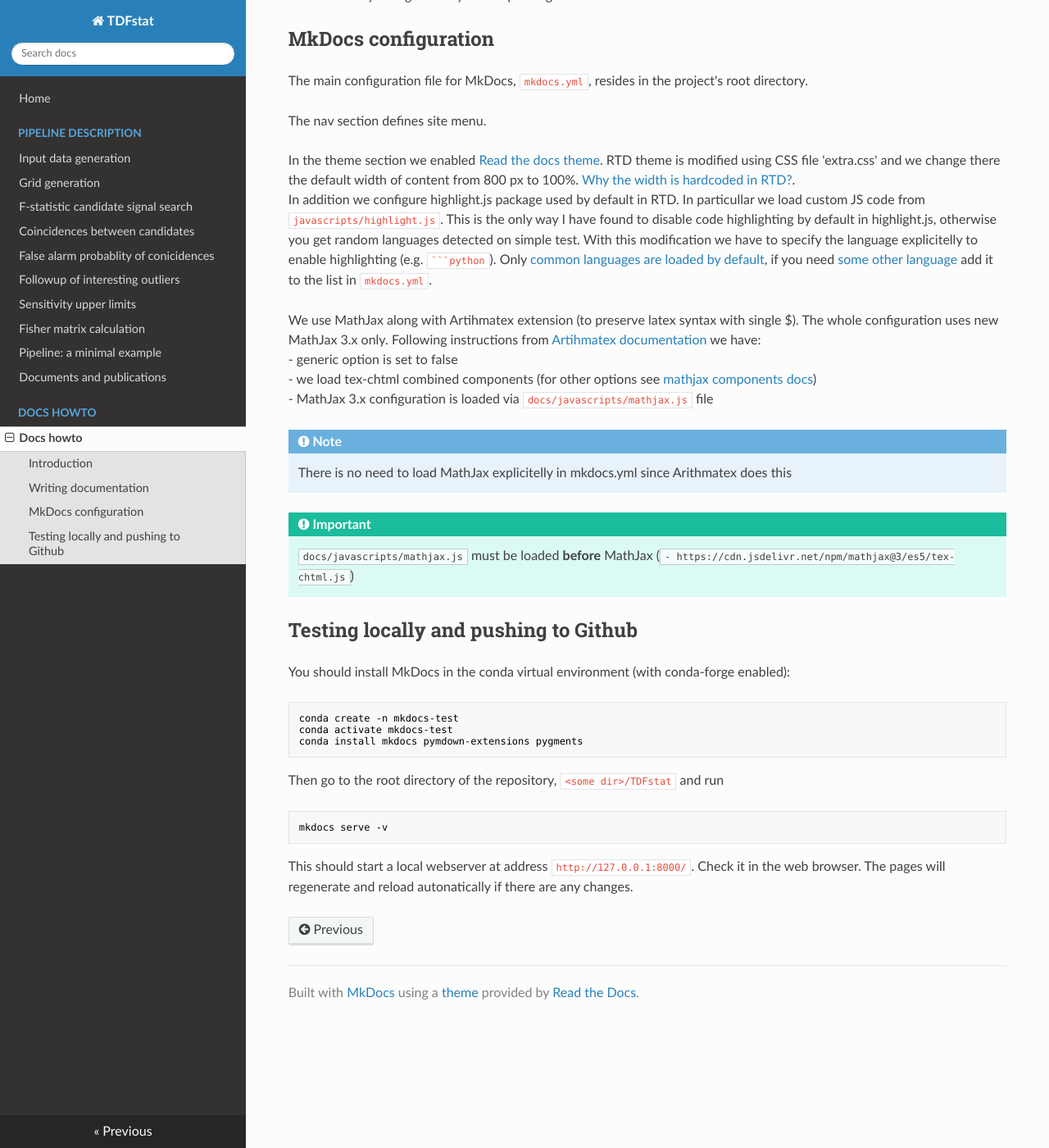
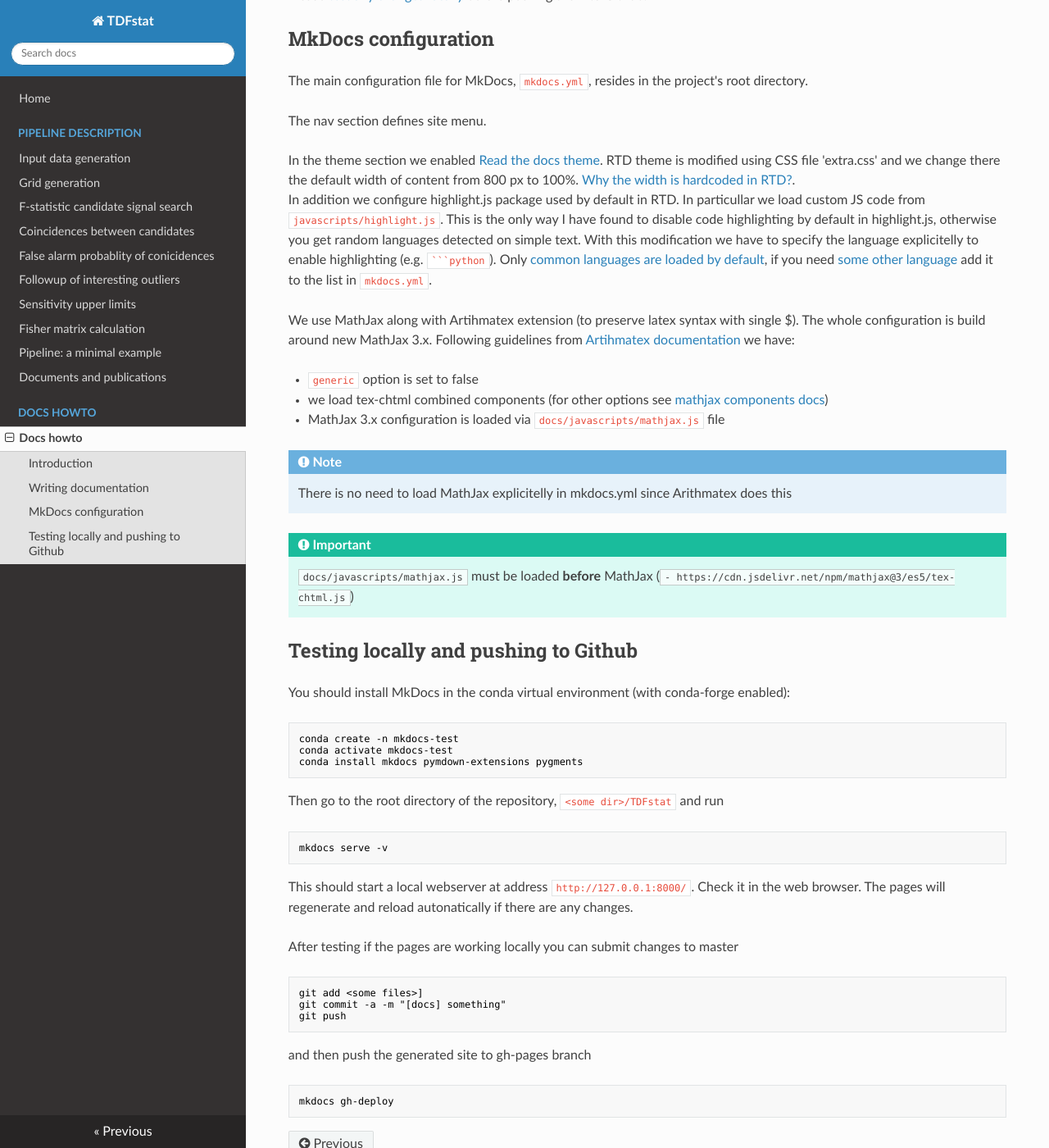
Before and after one commit to mbejger/TDFstat, an MkDocs documentation site: the page built from docs/mkdocs_howto/README.md, in a window 1280 px wide and 1400 px high, scrolled down 605 px. Shown: the whole window at 82% size. Built offline with MkDocs 1.6.1, drawn with Linux system fonts in a browser that asks for light colours; nearby versions of some CDN libraries; some of the changed text lies outside the part shown.

Commit message:
[docs] Updated docs howto

`````diff
--- a/docs/mkdocs_howto/README.md
+++ b/docs/mkdocs_howto/README.md
@@ -23,7 +23,7 @@ Some usefull documentation for authors:
 - [Admonitions](https://python-markdown.github.io/extensions/admonition/)
   (`!!! note|danger|important|highlight|blink`)
 
-Please test any changes locally before pushing them to Github!
+Please [test any changes locally](#testing) before pushing them to Github!
 
 
 ## MkDocs configuration
@@ -34,21 +34,23 @@ The nav section defines site menu.
 
 In the theme section we enabled [Read the docs theme](https://www.mkdocs.org/user-guide/choosing-your-theme/#readthedocs).
 RTD theme is modified using CSS file 'extra.css' and we change there the default width of content from 800 px to 100%. [Why the width is hardcoded in RTD?](https://github.com/readthedocs/sphinx_rtd_theme/issues/295).
-In addition we configure highlight.js package used by default in RTD. In particullar we load custom JS code from `javascripts/highlight.js`. This is the only way I have found to disable code highlighting by default in highlight.js, otherwise you get random languages detected on simple test. With this modification we have to specify the language explicitelly to enable highlighting (e.g. ````python`). Only [common languages are loaded by default](https://highlightjs.org/static/demo/), if you need [some other language](https://github.com/highlightjs/highlight.js/blob/main/SUPPORTED_LANGUAGES.md) add it to the list in `mkdocs.yml`.
+In addition we configure highlight.js package used by default in RTD. In particullar we load custom JS code from `javascripts/highlight.js`. This is the only way I have found to disable code highlighting by default in highlight.js, otherwise you get random languages detected on simple text. With this modification we have to specify the language explicitelly to enable highlighting (e.g. ````python`). Only [common languages are loaded by default](https://highlightjs.org/static/demo/), if you need [some other language](https://github.com/highlightjs/highlight.js/blob/main/SUPPORTED_LANGUAGES.md) add it to the list in `mkdocs.yml`.
 
 We use MathJax along with Artihmatex extension (to preserve latex syntax with single $).
-The whole configuration uses new MathJax 3.x only.
-Following instructions from [Artihmatex documentation](https://facelessuser.github.io/pymdown-extensions/extensions/arithmatex/#loading-mathjax) we have:
-- generic option is set to false
-- we load tex-chtml combined components (for other options see [mathjax components docs](https://docs.mathjax.org/en/latest/web/components/combined.html))
-- MathJax 3.x configuration is loaded via  `docs/javascripts/mathjax.js` file
+The whole configuration is build around new MathJax 3.x.
+Following guidelines from [Artihmatex documentation](https://facelessuser.github.io/pymdown-extensions/extensions/arithmatex/#loading-mathjax) we have:
+
+ - `generic` option is set to false
+ - we load tex-chtml combined components (for other options see [mathjax components docs](https://docs.mathjax.org/en/latest/web/components/combined.html))
+ - MathJax 3.x configuration is loaded via  `docs/javascripts/mathjax.js` file
+
 !!! note
     There is no need to load MathJax explicitelly in mkdocs.yml since Arithmatex does this
 !!! important
     `docs/javascripts/mathjax.js` must be loaded **before** MathJax (`- https://cdn.jsdelivr.net/npm/mathjax@3/es5/tex-chtml.js`)
 
 
-## Testing locally and pushing to Github
+## Testing locally and pushing to Github {#testing}
 
 You should install MkDocs in the conda virtual environment (with conda-forge enabled):
 ```
@@ -62,3 +64,14 @@ mkdocs serve -v
 ```
 This should start a local webserver at address `http://127.0.0.1:8000/`. Check it in the web browser.
 The pages will regenerate and reload autonatically if there are any changes.
+
+After testing if the pages are working locally you can submit changes to master
+```
+git add <some files>]
+git commit -a -m "[docs] something"
+git push
+```
+and then push the generated site to gh-pages branch
+```
+mkdocs gh-deploy
+```
`````
